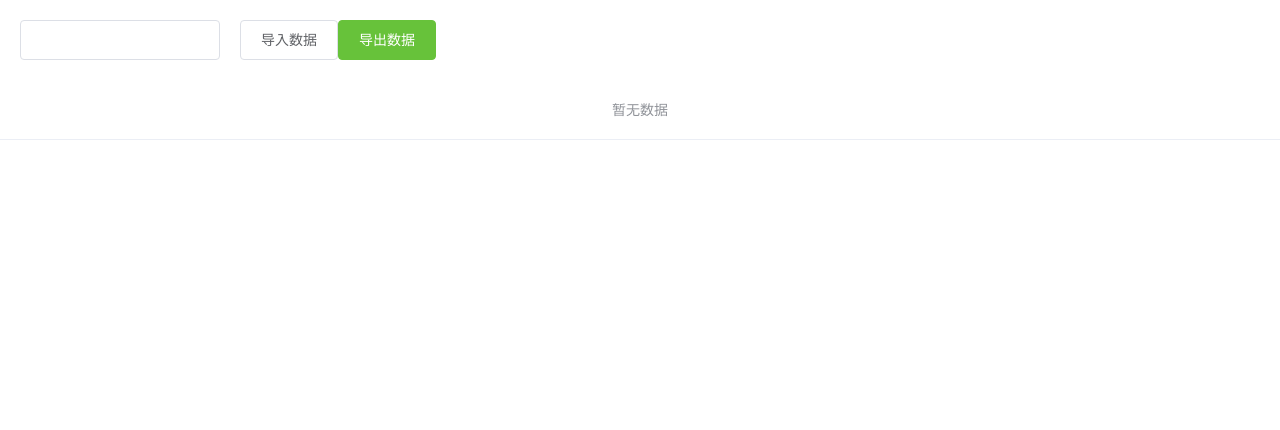
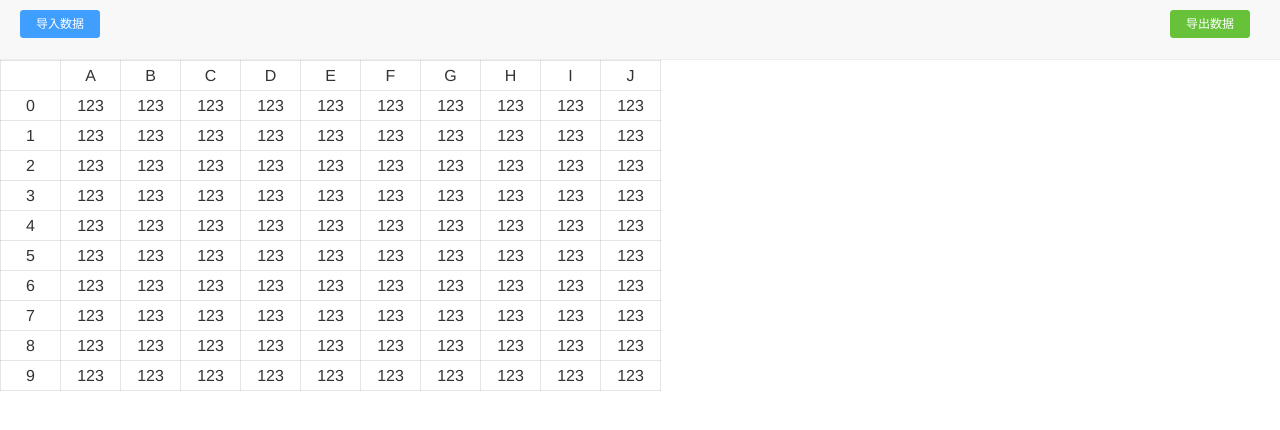
Before and after one commit to lxw15337674/xlsx, a Vue app: page / in a window 1280 px wide. Shown: the top 430 px of the page. Built offline with nearby package versions, Linux system fonts and the light colour scheme.

Commit message:
auto commit

```diff
--- a/package.json
+++ b/package.json
@@ -7,7 +7,7 @@
     "build": "vue-cli-service build",
     "test:unit": "vue-cli-service test:unit",
     "lint": "vue-cli-service lint",
-    "start": "vue-cli-service serve --fix"
+    "start": "vue-cli-service serve "
   },
   "dependencies": {
     "core-js": "^3.6.4",
--- /dev/null
+++ b/src/directive/Vtip/index.js
@@ -0,0 +1,49 @@
+import tip from './tip.js';
+export default {
+  install(Vue, options = {}) {
+    const name = options.directiveName || 'tip';
+    const theme = options.theme || 'dark';
+    Vue.directive(name, {
+      inserted(el, binding, vnode, oldVnode) {
+        let props = { content: binding.value, theme: theme };
+        if (!Vue.prototype.$tip) {
+          let Tip = tip({ ...props });
+          document.body.appendChild(Tip.$el);
+          Vue.prototype.$tip = Tip;
+        }
+        let timer;
+        let isFocus = false;
+
+        function debounce(func, wait = 500) {
+          return function(...args) {
+            if (!isFocus) {
+              clearTimeout(timer);
+              timer = setTimeout(() => {
+                func(...args);
+                isFocus = true;
+              }, wait);
+            }
+          };
+        }
+
+        el.addEventListener(
+          'mousemove',
+          debounce((event) => {
+            let Tip = Vue.prototype.$tip;
+            Tip.content = binding.value;
+            Tip.visible = true;
+            Tip.position = {
+              left: event.pageX,
+              top: event.pageY,
+            };
+          }),
+        );
+        el.addEventListener('mouseleave', () => {
+          Vue.prototype.$tip.visible = false;
+          isFocus = false;
+          clearTimeout(timer);
+        });
+      },
+    });
+  },
+};
--- /dev/null
+++ b/src/directive/Vtip/tip.js
@@ -0,0 +1,10 @@
+import tipComponent from './tip.vue';
+import Vue from 'vue';
+export default function tip(options = {}) {
+  const tipConstruct = Vue.extend(tipComponent);
+  let tip;
+  if (!tip) {
+    tip = new tipConstruct({ propsData: options }).$mount();
+  }
+  return tip;
+}
--- /dev/null
+++ b/src/directive/Vtip/tip.vue
@@ -0,0 +1,92 @@
+<template>
+  <transition name="v-tip-fade">
+    <div
+      id="_tip"
+      class="tip"
+      :class="theme"
+      :style="tipStyle"
+      v-show="visible"
+    >
+      {{ content }}
+    </div>
+  </transition>
+</template>
+
+<script>
+export default {
+  name: "tip",
+  mounted() {},
+  computed: {
+    tipStyle() {
+      let x = this.position.left + 10;
+      let y = this.position.top + 15;
+      return { left: `${x}px`, top: `${y}px` };
+    },
+  },
+  data() {
+    return {};
+  },
+
+  props: {
+    theme: {
+      type: String,
+      default: "light",
+      validator: function (value) {
+        return ["dark", "light"].indexOf(value) !== -1;
+      },
+    },
+    content: {
+      default: "",
+    },
+    visible: {
+      type: Boolean,
+      default: false,
+    },
+    // 相对元素的位置
+    position: {
+      type: Object,
+      default: () => {
+        return {
+          left: 0,
+          top: 0,
+        };
+      },
+    },
+  },
+};
+</script>
+
+<style scoped>
+.tip {
+  box-sizing: border-box;
+  position: absolute;
+  left: 0px;
+  top: 0px;
+  z-index: 999;
+  border-radius: 4px;
+  padding: 7px 10px;
+  font-size: 12px;
+  line-height: 1.2;
+  min-width: 10px;
+  word-wrap: break-word;
+}
+.dark {
+  background: #303133;
+  color: #fff;
+}
+.light {
+  color: #303133;
+  background: #fff;
+  box-shadow: 0 1px 5px rgba(0, 0, 0, 0.2);
+  border: 1px solid #d9d9d9;
+}
+
+.v-tip-fade-enter-active,
+.v-tip-fade-leave-active {
+  transition: opacity 0.3s;
+}
+.v-tip-fade-enter,
+.v-tip-fade-leave-to {
+  opacity: 0;
+}
+</style>
--- a/src/directive/index.js
+++ b/src/directive/index.js
@@ -2,9 +2,11 @@ import {
   get,
   post
 } from './axios.js';
+import tip from './Vtip'
 export default {
   install(Vue) {
     Vue.prototype.$get = get;
     Vue.prototype.$post = post;
+    Vue.use(tip,{directiveName:'tip',theme:'dark'})
   },
 };
--- a/src/views/Home.vue
+++ b/src/views/Home.vue
@@ -1,27 +1,28 @@
 <template>
   <div>
-    <div class="operationBox">
-      <el-input></el-input>
-
-      <el-button type="file" @click="onPickFile">导入数据</el-button>
+    <el-header class="header">
+      <div class="tool-container">
+        <el-button type="primary" @click="onPickFile" size="mini" >导入数据</el-button>
         <input
           ref="fileInput"
           type="file"
           style="display: none"
           @change="uploadFiles"
         />
-      <el-button type="success">导出数据</el-button>
-      <!--      <router-link to="/upload">-->
-      <!--        <el-button>上传页</el-button>-->
-      <!--      </router-link>-->
+        <div class="right-tools">
+          <el-button type="success" size="mini">导出数据</el-button>
         </div>
-    <el-table></el-table>
+      </div>
+    </el-header>
+    <board></board>
   </div>
 </template>
 
 <script>
+  import board from './componets/board.vue'
 import xlsx from 'xlsx';
 export default {
+  components:{board},
   data: function() {
     return {};
   },
@@ -30,32 +31,36 @@ export default {
       this.$refs.fileInput.click();
     },
     uploadFiles() {
-      debugger;
-      let files = this.$refs.fileInput.files;
-      let fileReader = new FileReader();
-      fileReader.onload = function(evt) {
+      let files = this.$refs.fileInput.files,file=files[0],fileReader = new FileReader();
+      fileReader.onload = function(e) {
         try {
-          let data = evt.target.result,
-            workbook = xlsx.read(data, { type: 'array' });
-          debugger;
+          let data =e.target.result;
+          let workbook = xlsx.read( data , { type: 'binary'});
+          console.log(workbook)
         } catch (e) {
-          console.log(e);
+          console.error(e);
         }
       };
       // 以二进制方式打开文件
-      fileReader.readAsBinaryString(files[0]);
+      fileReader.readAsBinaryString(file);
     },
   },
 };
 </script>
 
 <style lang="stylus" scoped>
-.operationBox{
-  div{
-    margin 20px
+.header{
+  padding: 10px  20px
+  background-color: #f8f8f8;
+  position: relative;
+  border-bottom 1px solid  rgba(0,0,0,.04)
+  button{
+    margin-right: 10px;
   }
-  .el-input{
-    width 200px
+  .right-tools{
+    display inline-block
+    position absolute
+    right:20px
   }
 }
 </style>
--- /dev/null
+++ b/src/views/componets/board.vue
@@ -0,0 +1,103 @@
+<template>
+  <div class="board">
+    <table>
+<!--      <colgroup>-->
+<!--      </colgroup>-->
+      <tr>
+        <th>
+        </th>
+        <th v-for="(col,key) in data[0]" v-resizable>
+          {{key}}
+        </th>
+      </tr>
+      <tr v-for="(row,key,index) in data">
+        <td>
+          {{index}}
+        </td>
+        <td v-for="(cell,col) in row" v-tip="`${col}${index}`">
+          <div class="cell">
+            123
+          </div>
+        </td>
+<!--        <th >-->
+<!--        </th>-->
+<!--        <th  v-for="(row,key) in data" :key="`${key}${row}`">-->
+<!--            {{col}} {{key}}-->
+<!--        </th>-->
+      </tr>
+
+    </table>
+
+  </div>
+</template>
+
+<script>
+  export default {
+    name: 'bread',
+    props:{
+      data:{
+        default:function() {
+          let obj = {}
+           for(let row=0;row<10;row++){
+            obj[row]={}
+            for(let col=0;col<10;col++){
+              obj[row][String.fromCharCode((65+col))]= ''
+            }
+          }
+          return obj
+        }
+      }
+    },
+    directives:{
+      resizable:{
+        inserted:function(el) {
+          let store={
+            dragging: false,                 //是否拖动
+            draggingColumn: null,            //拖动的对象
+            startX: undefined,       //鼠标点击时的clientX
+          }
+          document.onmousedown=(e)=> {
+            store.startX= e.clientX
+            console.log(e)
+          }
+          // el.onmousemove=e=> {
+          //   console.log(e)
+          // }
+          document.onmouseup=e=>{
+            console.log(e)
+            console.log(e.clientX-store.startX)
+          }
+        }
+      }
+    },
+    data(){
+      return {
+      }
+    }
+  };
+</script>
+
+<style lang="stylus" scoped>
+.board
+  .row
+    display inline-block
+    border 1px solid  rgba(0,0,0,.04)
+    padding 10px 20px
+    resize:both
+  .row-head
+    display inline-block
+    background #f6f8fa
+    padding 10px 20px
+  th,td
+    border 1px solid rgba(0,0,0,.1)
+    min-width 60px
+    height 30px
+    vertical-align: middle;
+    text-align center
+  /*td:first-child*/
+    /*overflow auto*/
+    /*resize vertical*/
+  /*tr th:not(:first-child)*/
+      /*overflow: auto*/
+      /*resize:horizontal*/
+</style>
--- a/vue.config.js
+++ b/vue.config.js
@@ -48,7 +48,7 @@ module.exports = {
     // 启用 CSS modules
     requireModuleExtension: true,
     // 是否使用css分离插件
-    extract: true,
+    // extract: true,
     // 开启 CSS source maps，一般不建议开启
     sourceMap: false,
     // css预设器配置项
```
Also changed, not shown: src/directive/Vtip/readme.md (added). Lines whose indentation alone changed are shown as unchanged.
